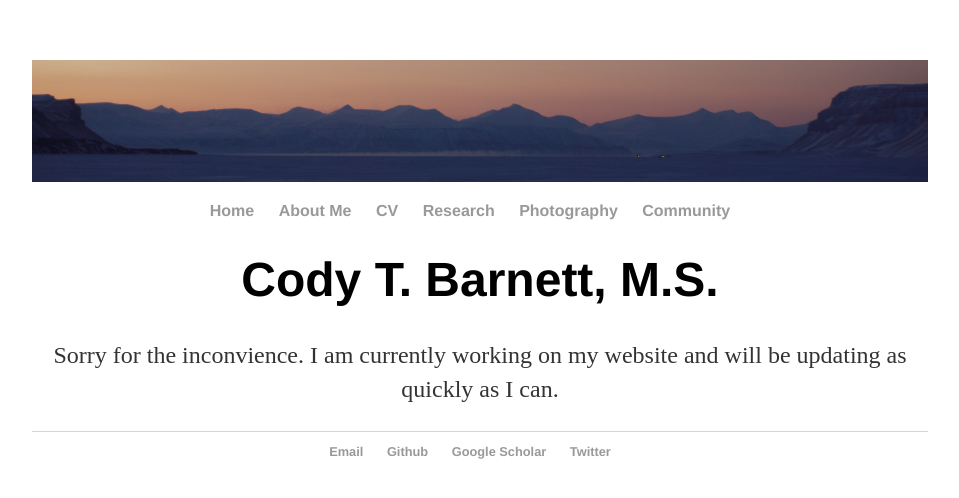
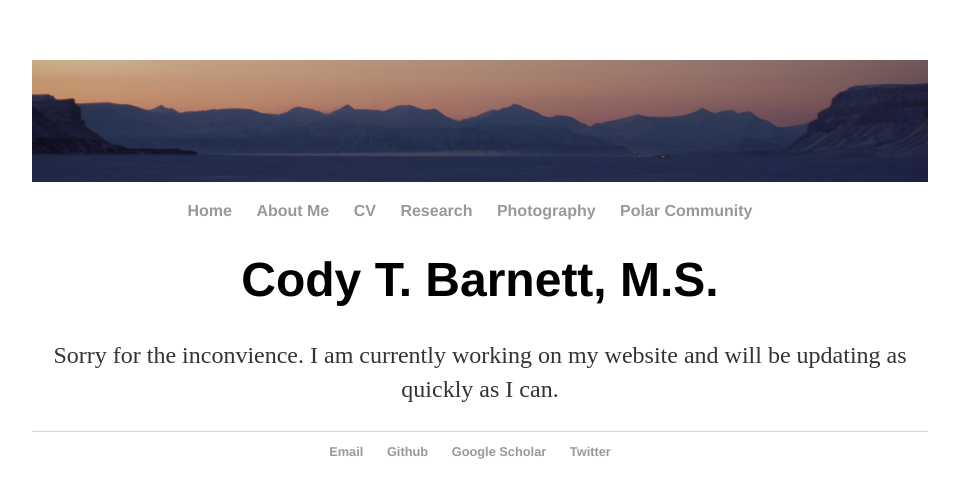
Before and after one commit to Cbarnett207/CBarnett207.github.io, a Jekyll site: the page built from index.html, in a window 1280 px wide. Shown: the top 498 px of the page, without its empty margins (160-1119 px from the left). Built offline with Jekyll 4.4.1, drawn with Linux system fonts in a browser that asks for light colours.

Commit message:
Update default.html

```diff
--- a/_layouts/default.html
+++ b/_layouts/default.html
@@ -14,7 +14,7 @@
 	        		<li><a href="/cv">CV</a></li>
 	        		<li><a href="/research">Research</a></li>
 				<li><a href="/photography">Photography</a></li>
-				<li><a href="/community">Community</a></li>
+				<li><a href="/community">Polar Community</a></li>
 
 	    		</ul>
 			</nav>
```
